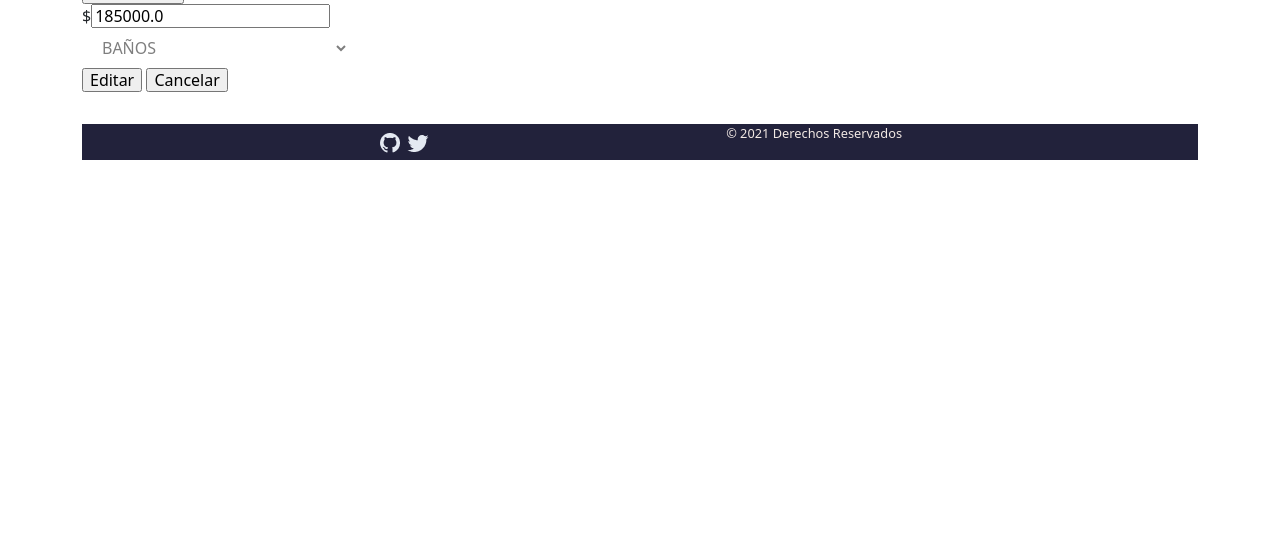
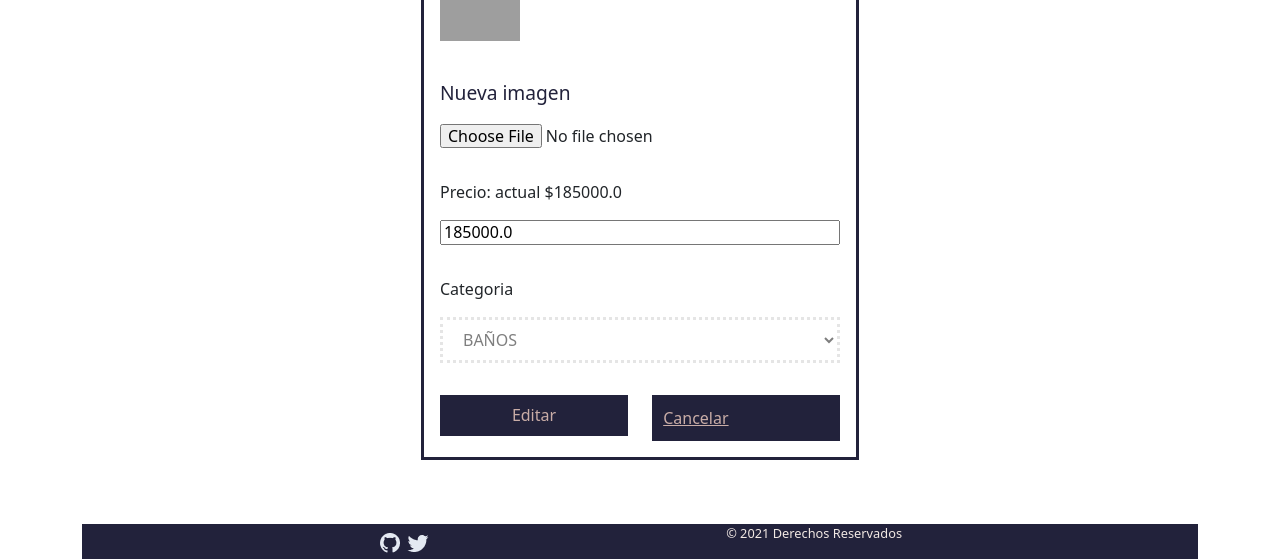
Before and after one commit to SebasGalvan/JAGUARETE-KAA-S.A, a Django app: page /producto/5 in a window 1280 px wide. Shown: the part 546-1105 px from the top of the page. Before the commit the page ends 706 px from the top, so only its background shows below. Run offline with Django 3.2, Linux system fonts and the light colour scheme; a user stored in the database is signed in; data comes from the database, SQL or seed files in the repository; some libraries are stand-ins or nearby versions; some web fonts are replaced; grey boxes are pictures that could not be loaded.

```diff
--- a/CARRITO/templates/nav.html
+++ b/CARRITO/templates/nav.html
@@ -25,10 +25,13 @@
 
                 {% if request.user.is_superuser %}
                 <li class="{% if request.path == '/' %}activo{% endif %} nav-item barrra-item"><a class="nav-link" href="{% url 'Agregar' %}">Agregar Producto</a></li>
+
+                <li class="{% if request.path == '/agregar_suser/' %}activo{% endif %} nav-item barrra-item"><a style="background-color: 9a8c98;" class="nav-link" href="{% url 'Registro' %}">Agregar Super User</a></li>
                 {% endif %}
 
+
                 <li>
-                        <select  class="form-select" aria-label="Categorias" id="id__categoria" onchange="mostrarSeleccon();">
+                        <select  class="form-select" aria-label="Categorias" id="id__categoria" onchange="mostrarSelecion();">
                             <option class="accordion-item" value="titulo">Categorias</option>
                             {% for cat in categorias  %}
                                     <option value="{{cat.id}}">{{cat.descripcion}}</option>
@@ -37,8 +40,9 @@
 
                 </li>
 
+                {% if not request.user.is_superuser %}
                 <li class="{% if request.path == '/acerca_de/' %}activo{% endif %} nav-item barrra-item"><a class="nav-link" href="{% url 'Aacerca de' %}">Acerca de</a></li>
-
+                {% endif %}
 
 
                 <li class="{% if request.path == '/producto/' %}activo{% endif %} nav-item barrra-item"><a class="nav-link" href="{% url 'Producto' %}">Productos</a></li>
@@ -50,14 +54,12 @@
 
                 <li class="{% if request.path == '/contacto/' %}activo{% endif %} nav-item barrra-item"><a class="nav-link" href="{% url 'Contacto' %}">Contacto</a></li>
 
-                <div id='busqueda_caja'>
                 <li class="nav-link">
                         <form class="d-flex" action="{% url 'Buscar' %}" method="GET">
                             <input class="form-control me-2" type="search" name="inputProducto"  placeholder="Buscar" aria-label="Buscar">
                             <input class="btn" id="boton__buscar" type="submit" value="Buscar">
                         </form>
                 </li>
-                </div>
             </ul>
     </div>
     </nav>
--- a/CARRITO/templates/productos/editar.html
+++ b/CARRITO/templates/productos/editar.html
@@ -6,30 +6,77 @@
 
 
 {% block content %}
-        <form action="{$ url 'EditarProducto' $}" method="POST">
-            <div><textarea name="titulo" id="titulo" cols="40" rows="5">{{producto.titulo}}</textarea></div>
-
-            <div><textarea name="descripcion" id="descripcion" cols="40" rows="5">{{producto.descripcion}}</textarea></div>
 
 
-            <div><img id="imagen_producto" src="{{ producto.imagenProducto.url }}" alt="Imagen Produco" width="20%" height="35%"></div>
-            <div><input id="file_imagen" type="file"></div>
-            <div>$<input type="" value="{{producto.precio}}"></div>
-            <div>
-                <select>
-                    {% for categoria in categorias  %}
-                        {% if categoria.id == producto.categoria_id  %}
-                        <option selected value="{{categoria_id}}">{{categoria}}</option>
-                        {% else %}
-                            <option value="{{categoria_id}}">{{categoria}}</option>
-                        {% endif %}}
-                    {% endfor %}
-                </select>
+
+        <form action="{% url 'EditarProducto' producto.id %}" method="POST" enctype="multipart/form-data">
+            {% csrf_token %}
+
+            <div class="formulario">
+            <div class="contenedor_form">
+
+            <div class="campos_forms">
+                <p class="etiqueta_form">Titulo</p>
+                <textarea class="input_campo" name="titulo" id="titulo" cols="40" rows="5">{{producto.titulo}}</textarea>
             </div>
 
-            <input type="submit" value="Editar">
-            <input type="button" value="Cancelar">
+
+            <div class="campos_forms">
+                <p class="etiqueta_form">Descripcion</p>
+                <textarea class="input_campo" name="descripcion" id="descripcion" cols="40" rows="5">{{producto.descripcion}}</textarea>
+            </div>
+
+
+            <div class="campos_forms">
+                    <p class="etiqueta_form">Imagen actual</p>
+                    <img id="imagen_actual" src="{{ producto.imagenProducto.url }}" alt="Imagen Produco" width="20%" height="35%">
+                    <p style="margin-top: 2em;" class="eqtiqueta_form">Nueva imagen</p>
+                    <input class="input_campo" type="file" name="imagenProducto" accept="image/*" id="imagenProducto">
+            </div>
+
+
+
+            <div class="campos_forms" style="margin-top: 2em;">
+                <p class="etiqueta_form">Precio: actual ${{producto.precio}}</p>
+                <input type="number" class="input_campo" name="precio" id="precio" value="{{producto.precio}}" placeholder="$ Nuevo Precio">
+            </div>
+
+
+            <div class="campos_forms" style="margin-top: 2em;">
+                <p class="etiqueta_form">Categoria</p>
+
+            <select class="input_campo" name="categoria_id" required="" id="id_categoria_id" style="border: #ccc dotted;">
+                    {% for categoria in categorias%}
+                        {% if categoria.id == producto.categoria_id  %}
+                            <option value="{{categoria.id}}" selected>{{categoria.descripcion}}</option>
+                        {% else %}
+                            <option value="{{categoria.id}}">{{categoria.descripcion}}</option>
+                        {% endif %}
+                    {% endfor %}
+                  </select>
+            </div>
+
+
+
+            <div class="row" style="margin-top: 2em;">
+
+            <div class="campos_forms col-6">
+                <input class="boton_enviar" type="submit" value="Editar">
+            </div>
+
+            <div class="campos_forms col">
+                <a class="boton_enviar" href="{% url 'verProducto' producto.id %}">Cancelar</a>
+            </div>
+            </div>
+
+
+
+        </div>
+        </div>
 
         </form>
 
+
+
+
 {%endblock%}
```
Also changed, not shown: CARRITO/templates/contacto/contacto.html (+5 -7 lines), CARRITO/templates/productos/agregarCategoria.html (+16 -3 lines), CARRITO/templates/productos/agregarProducto.html (+22 -43 lines), CARRITO/templates/productos/producto.html (+11 -0 lines), CARRITO/templates/productos/verProducto.html (+15 -4 lines).
